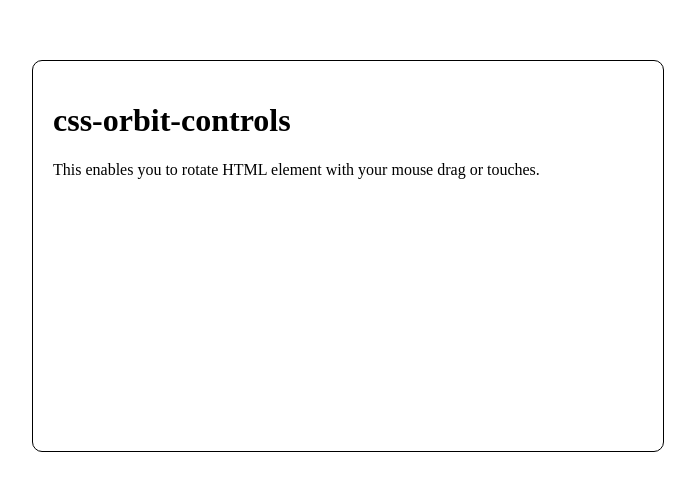
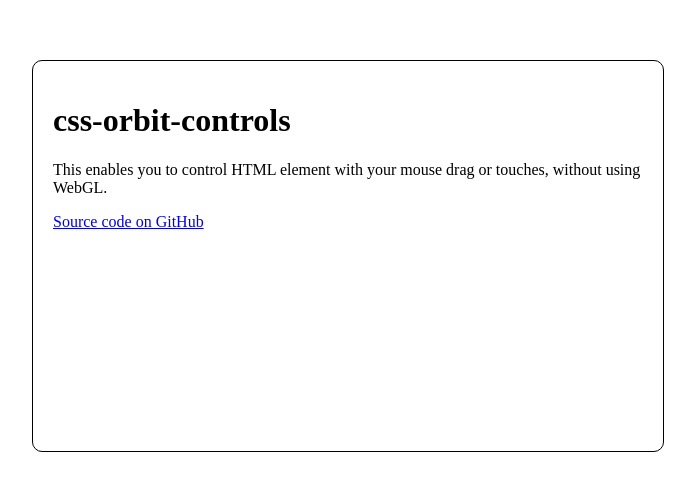
Before and after one commit to fand/css-orbit-controls, a website built with Parcel: page docs_src/index.html in a window 1280 px wide. Shown: the part 144-634 px from the top of the page, without its empty margins (292-987 px from the left). Built offline with nearby package versions, Linux system fonts and the light colour scheme.

Commit message:
Add GitHub link in docs

```diff
--- a/docs_src/index.html
+++ b/docs_src/index.html
@@ -19,7 +19,11 @@
 <div id="element">
     <h1>css-orbit-controls</h1>
     <p>
-        This enables you to rotate HTML element with your mouse drag or touches.
+        This enables you to control HTML element with your mouse drag or
+        touches, without using WebGL.
     </p>
+    <a href="https://github.com/fand/css-orbit-controls"
+        >Source code on GitHub</a
+    >
 </div>
 <script src="./index.ts"></script>
```
Also changed, not shown: docs/index.html (+1 -1 lines).
